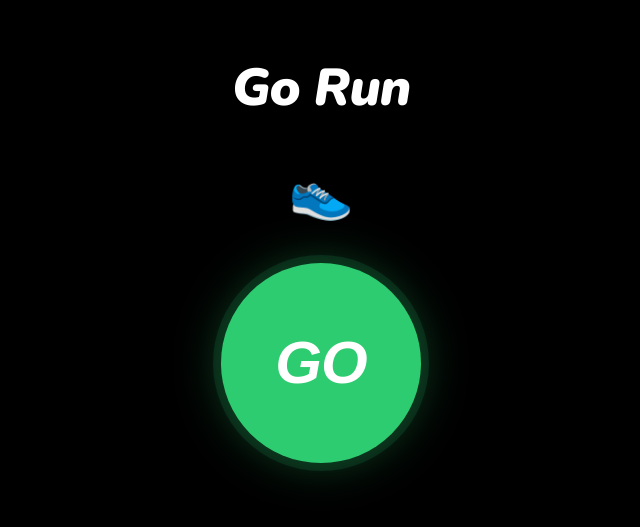
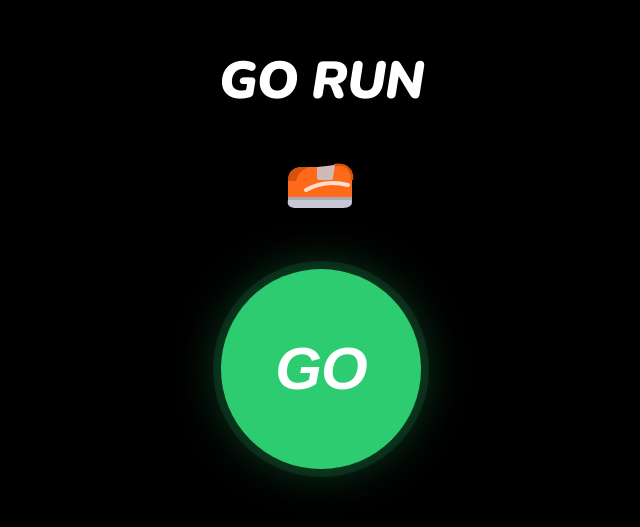
Before and after one commit to krisravishankar/go-run, a React (Vite) app: page / in a window 1280 px wide. Shown: the part 143-670 px from the top of the page, without its empty margins (319-959 px from the left). Built offline with nearby package versions, Linux system fonts and the light colour scheme.

Commit message:
Capitalise GO RUN, SVG shoe icon, add CLAUDE.md
- Title changed to "GO RUN" (fully capitalised)
- Shoe emoji replaced with inline SVG: orange upper, silver sole/lace
- CLAUDE.md added with project overview, stack, and dev commands

https://claude.ai/code/session_01AYZLZ3iKRhCNtv1UY6cVJ4

```diff
--- a/src/App.tsx
+++ b/src/App.tsx
@@ -1,6 +1,27 @@
 import { useState, useEffect, useRef } from 'react'
 import './App.css'
 import { useLocationTracker } from './useLocationTracker'
+
+function ShoeIcon() {
+  return (
+    <svg width="80" height="56" viewBox="0 0 80 56" fill="none" xmlns="http://www.w3.org/2000/svg">
+      {/* Sole */}
+      <path d="M7 40 Q5 48 16 48 L62 48 Q72 48 71 40 L71 37 L7 37 Z" fill="#C8C8D4" />
+      {/* Midsole */}
+      <path d="M7 37 L71 37 L71 40 L7 40 Z" fill="#A8A8BC" />
+      {/* Upper body */}
+      <path d="M7 40 L7 21 Q7 8 20 7 L42 7 L54 5 Q68 3 71 19 L71 37 L7 37 Z" fill="#FF6A1A" />
+      {/* Toe shadow */}
+      <path d="M7 21 Q7 8 20 7 L28 7 Q17 11 15 21 Z" fill="#D4520D" />
+      {/* Heel collar */}
+      <path d="M54 5 Q68 3 71 15 L71 19" stroke="#D4520D" strokeWidth="2.5" fill="none" strokeLinecap="round" />
+      {/* Swoosh stripe */}
+      <path d="M25 30 Q44 19 67 25" stroke="rgba(255,255,255,0.78)" strokeWidth="4" strokeLinecap="round" fill="none" />
+      {/* Silver lace area */}
+      <path d="M36 7 L36 18 Q36 20 38 20 L50 20 Q52 20 52 18 L54 5 Z" fill="#C8C8D4" opacity="0.85" />
+    </svg>
+  )
+}
 
 type AppState = 'idle' | 'running' | 'finished'
 
@@ -97,8 +118,8 @@ export default function App() {
     <div className="app">
       {appState === 'idle' && (
         <div className="screen">
-          <h1 className="title">Go Run</h1>
-          <div className="shoe-icon">👟</div>
+          <h1 className="title">GO RUN</h1>
+          <div className="shoe-icon"><ShoeIcon /></div>
           {permissionDenied && (
             <p className="permission-warning">
               Location denied. Enable in Settings → Privacy → Location Services.
```
Also changed, not shown: 1 other file (tests, documents, lock files or other folders).
